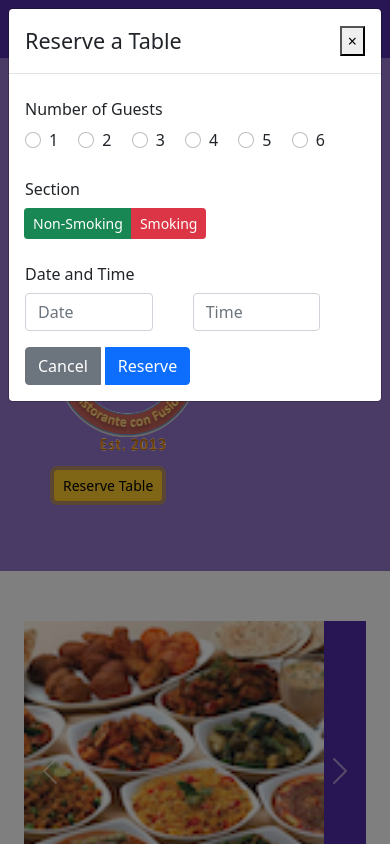
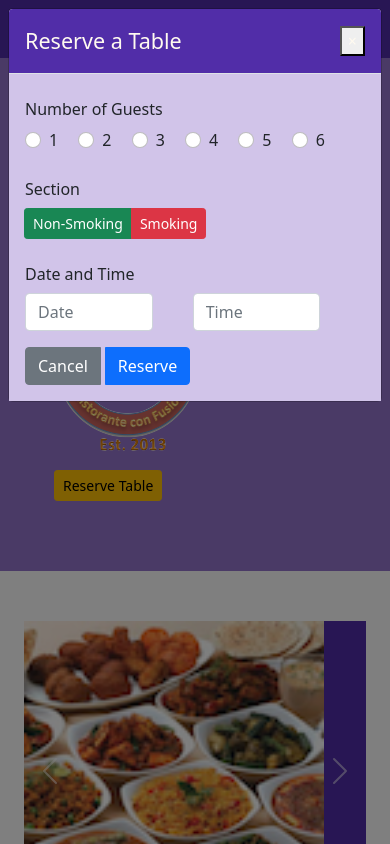
Before and after one commit to BorhaneddineHamadou/Bootstrap, a website: page index.html in a window 390 px wide. Both pictures are taken after a click on the button "Reserve Table". Shown: the top 844 px of the page. Drawn offline with nearby package versions, Linux system fonts and the light colour scheme.

Commit message:
NPM Scripts 1

```diff
--- a/aboutus.html
+++ b/aboutus.html
@@ -263,6 +263,7 @@
 <script src="node_modules/jquery/dist/jquery.slim.min.js"></script>
 <script src="node_modules/popper.js/dist/umd/popper.min.js"></script>
 <script src="node_modules/bootstrap/dist/js/bootstrap.min.js"></script>
+<script src="js/scripts.js"></script>
 </body>
 
 </html>
--- a/css/styles.scss
+++ b/css/styles.scss
@@ -71,3 +71,14 @@ body{
     bottom: 0;
     z-index: 1;
 }
+
+.modal-header{
+    background-color: $background-dark;
+    color: floralwhite;
+    .close{
+        color:floralwhite;
+    }
+}
+.modal-body{
+    background-color: $background-pale;
+}
--- a/index.html
+++ b/index.html
@@ -29,7 +29,7 @@
                     <li class="nav-item"><a class="nav-link" href="#"><span class="fa fa-list fa-lg"></span> Menu</a></li>
                     <li class="nav-item"><a class="nav-link" href="contactus.html"><span class="fa fa-address-card fa-lg"></span> Contact</a></li>
                 </ul>
-                <span class="navbar-text"><a data-bs-toggle="modal" style="text-decoration: none;" href="#loginModal">
+                <span class="navbar-text"><a id="loginModalButton" style="text-decoration: none;">
                     <i class="fa fa-sign-in"></i> Login
                 </a></span>
             </div>
@@ -157,7 +157,7 @@
                    <img src="img/logo.png" alt="logo" class="img-fluid">
                 </div>
                 <div class="col-12 col-sm align-self-center">
-                    <a data-bs-toggle="modal" href="#reservationModal" role="button" class="btn btn-warning btn-sm">Reserve Table</a>
+                    <a role="button" class="btn btn-warning btn-sm" id="reservationModalButton">Reserve Table</a>
                 </div>
             </div>
         </div>
@@ -304,22 +304,7 @@
 <script src="node_modules/jquery/dist/jquery.slim.min.js"></script>
 <script src="node_modules/popper.js/dist/umd/popper.min.js"></script>
 <script src="node_modules/bootstrap/dist/js/bootstrap.bundle.js"></script>
-<script>
-    $(document).ready(function(){
-        $('#mycarousel').carousel({interval : 2000});
-        $('#carouselButton').click(function(){
-            if ( $('#carouselButton').children('span').hasClass('fa-pause') ){
-                $('#mycarousel').carousel('pause');
-                $('#carouselButton').children('span').removeClass('fa-pause');
-                $('#carouselButton').children('span').addClass('fa-play');
-            }else{
-                $('#mycarousel').carousel('cycle');
-                $('#carouselButton').children('span').removeClass('fa-play');
-                $('#carouselButton').children('span').addClass('fa-pause');
-            }
-        });
-    });
-</script>
+<script src="js/scripts.js"></script>
 
 </body>
 
--- /dev/null
+++ b/js/scripts.js
@@ -0,0 +1,22 @@
+$(document).ready(function(){
+    $('#mycarousel').carousel({interval : 2000});
+    $('#carouselButton').click(function(){
+        if ( $('#carouselButton').children('span').hasClass('fa-pause') ){
+            $('#mycarousel').carousel('pause');
+            $('#carouselButton').children('span').removeClass('fa-pause');
+            $('#carouselButton').children('span').addClass('fa-play');
+        }else{
+            $('#mycarousel').carousel('cycle');
+            $('#carouselButton').children('span').removeClass('fa-play');
+            $('#carouselButton').children('span').addClass('fa-pause');
+        }
+    });
+
+    $('#loginModalButton').click(function(){
+      $('#loginModal').modal('toggle');
+    });
+
+    $('#reservationModalButton').click(function(){
+        $('#reservationModal').modal('toggle');
+    });
+});
```
Also changed, not shown: contactus.html (+1 -0 lines), package.json (+7 -3 lines), css/styles.css, 1 other file.
